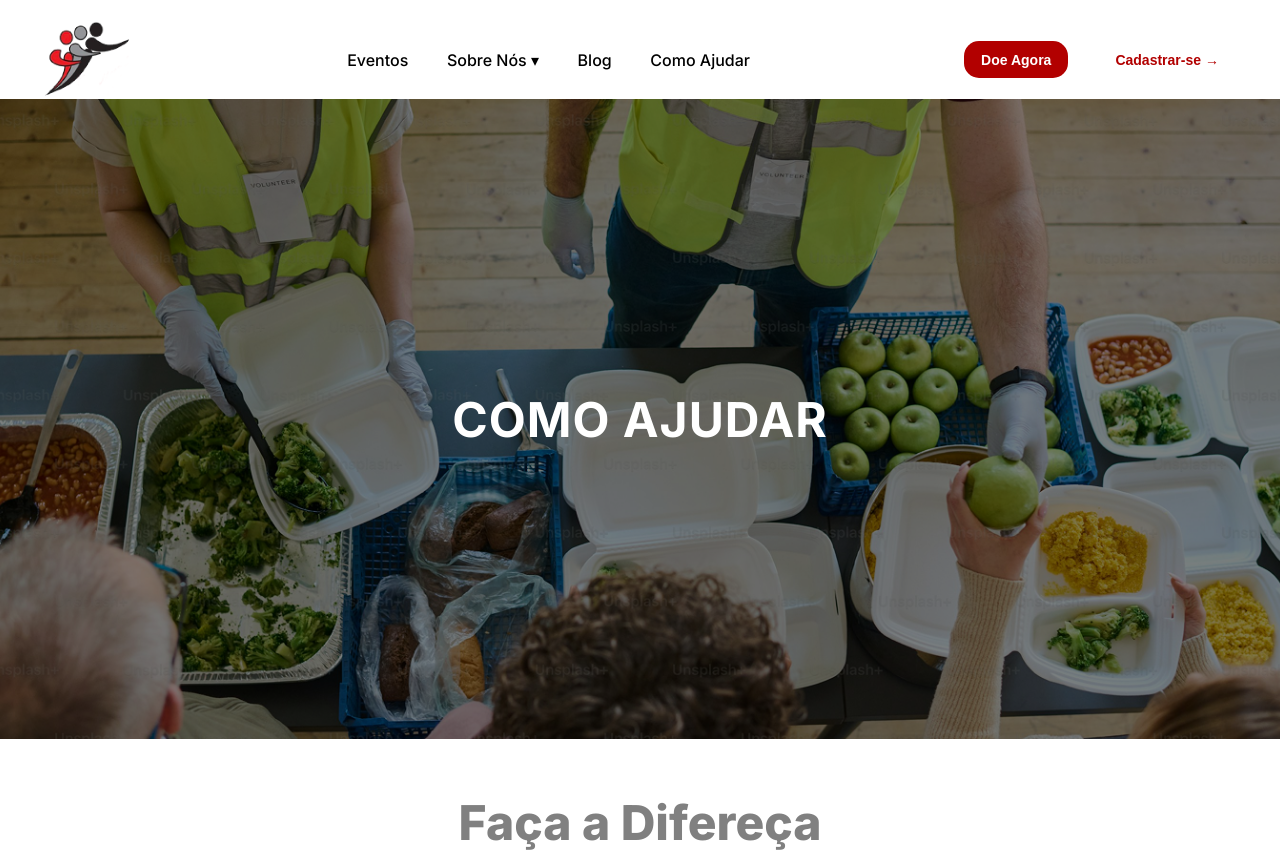
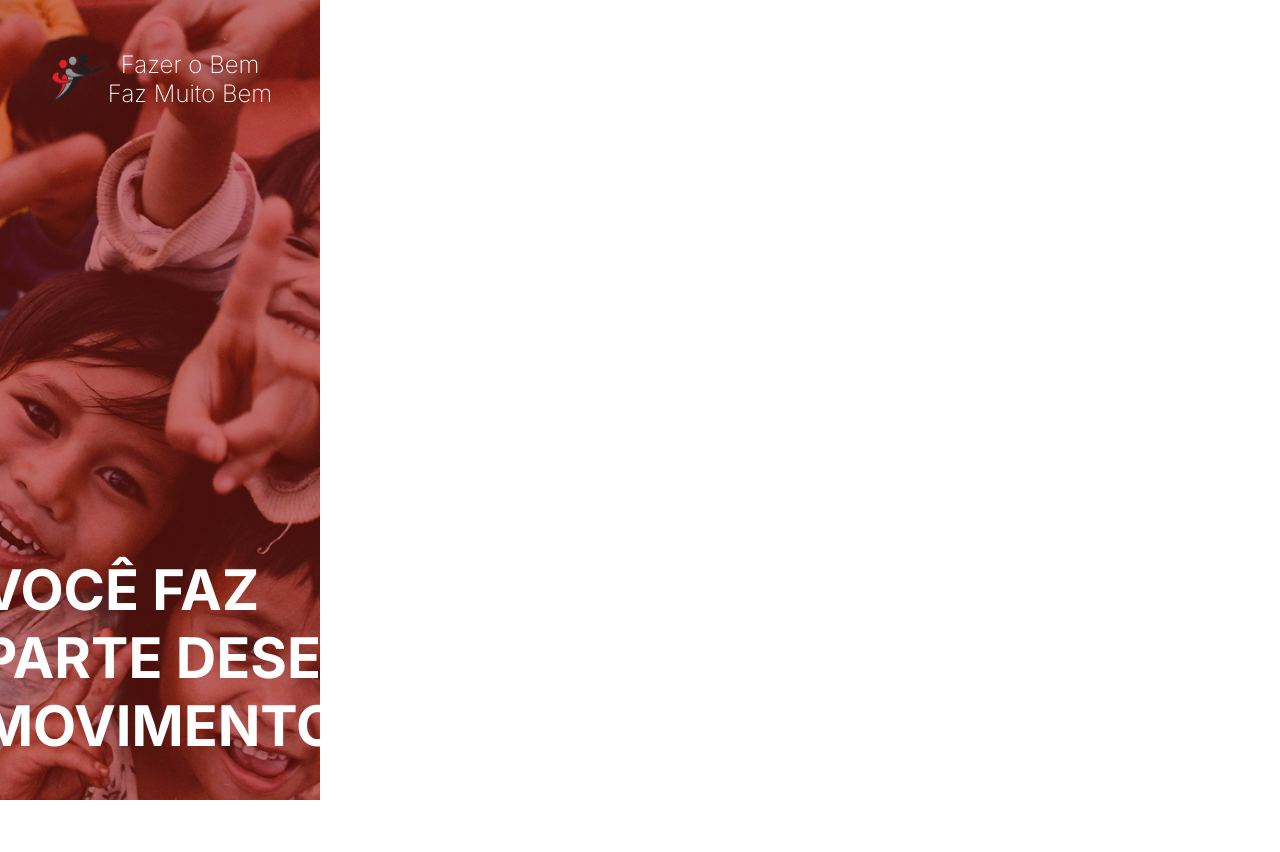
Before and after one commit to Gruposemh/front, a React (Vite) app: page / in a window 1280 px wide. Shown: the top 852 px of the page. After the commit the page ends 800 px from the top, so only its background shows below. Built offline with nearby package versions, Linux system fonts and the light colour scheme.

Commit message:
Feat: Adicionando código inicial da tela de Cadastro e Login

```diff
--- a/src/App.jsx
+++ b/src/App.jsx
@@ -4,11 +4,13 @@
 import Home from "./pages/Home";
 import Eventos from "./pages/Eventos"
 import ComoAjudar from "./pages/ComoAjudar"
+import Cadastro from "./pages/Cadastro"
+import Login from "./pages/Login"
 
 const App = () => {
   return (
     <>
-      <ComoAjudar/>
+      <Login/>
     </>
   )
 }
--- /dev/null
+++ b/src/components/Cadastro/Capa-cadastro/index.jsx
@@ -0,0 +1,21 @@
+import React from "react";
+import "../../../styles/Cadastro/Capa/style.css"
+import logo from "../../../assets/Logos/logo.svg"
+
+const CapaCadastro = ({title, img}) => {
+    return (
+        <>
+            <div className="capa-container">
+                <img src={img} className="fundo" />
+                <div className="overlay"></div>
+                <div className="cabecalho">
+                    <img src={logo} alt="logo" />
+                    <p>Fazer o Bem <br /> Faz Muito Bem</p>
+                </div>
+                <h1>{title}</h1>
+            </div>
+        </>
+    )
+}
+
+export default CapaCadastro
--- a/src/components/ComoAjudar/section-planos/index.jsx
+++ b/src/components/ComoAjudar/section-planos/index.jsx
@@ -19,7 +19,7 @@
                     </div>
                     <div className="doe-agora">
                         <p>Doe agora</p>
-                        <h3>Escolha um valor <br /> fixo para doar<br /> mensalmente</h3>
+                        <h3>Faça sua doação agora mesmo</h3>
                         <button>Continue</button>
                     </div>
                 </div>
--- a/src/pages/Cadastro/index.jsx
+++ b/src/pages/Cadastro/index.jsx
@@ -0,0 +1,11 @@
+import React from "react";
+import CapaCadastro from "../../components/Cadastro/Capa-cadastro"
+import capa from "../../assets/Cadastro/capa-cadastro.png"
+
+export default function Cadastro(){
+    return(
+        <>
+            <CapaCadastro title={"Quem ajuda transforma vidas"} img={capa}/>
+        </>
+    )
+}
--- a/src/pages/Login/index.jsx
+++ b/src/pages/Login/index.jsx
@@ -0,0 +1,11 @@
+import React from "react";
+import CapaCadastro from "../../components/Cadastro/Capa-cadastro"
+import capa from "../../assets/Login/capa-login.png"
+
+export default function Login(){
+    return(
+        <>
+            <CapaCadastro title={"Você faz parte dese movimento"} img={capa}/>
+        </>
+    )
+}
--- /dev/null
+++ b/src/styles/Cadastro/Capa/style.css
@@ -0,0 +1,61 @@
+.capa-container{
+    display: flex;
+    flex-direction: column;
+    justify-content: center;
+    align-items: center;
+    justify-content: space-between;
+    height: 100vh;
+    width: 25%;
+    position: relative;
+    overflow: hidden;
+}
+
+.capa-container .fundo {
+    position: absolute;
+    top: 0;
+    left: 0;
+    width: 100%;
+    height: 100%;
+    object-fit: cover;
+    z-index: 1;
+}
+
+.capa-container h1{
+    color: var(--color-white);
+    font-size: 3.5rem;
+    justify-self: center;
+    padding: 40px;
+    text-transform: uppercase;
+    position: absolute;
+    z-index: 2;
+    bottom: 0;
+}
+
+.overlay{
+    position: absolute;
+    top: 0;
+    left: 0;
+    width: 100%;
+    height: 100%;
+    background: rgba(143, 1, 1, 0.5);
+    z-index: 2;
+}
+
+.cabecalho {
+    display: flex;
+    align-items: center;
+    text-align: center;
+    margin-top: 50px;
+    font-size: 1.5rem;
+    width: 100%;
+    justify-content: center;
+    color: var(--color-white);
+    font-weight: 200;
+    position: absolute;
+    z-index: 2;
+    top: 0;
+}
+
+.cabecalho img{
+    width: 60px;
+}
--- a/src/styles/ComoAjudar/section-planos/style.css
+++ b/src/styles/ComoAjudar/section-planos/style.css
@@ -23,7 +23,7 @@
 
 .mensal {
     background-color: var(--color-white);
-    padding: 20px 60px 20px 20px;
+    padding: 20px;
     width: 300px;
     border-radius: 10px;
     display: flex;
@@ -36,20 +36,44 @@
 
 .mensal h3 {
     color: var(--color-secondary);
+    width: 100%;
+    padding-bottom: 50px;
 }
 
 .doe-agora{
     background-color: var(--color-white);
-    padding: 20px 60px 20px 20px;
+    margin-top: 20px;
+    padding: 20px;
     width: 300px;
     border-radius: 10px;
     display: flex;
     flex-direction: column;
 }
 
+.doe-agora p {
+    font-weight: bold;
+}
+
 .doe-agora button {
     border: 1px solid transparent;
-    padding: 5px;
+    padding: 10px;
     background-color: var(--color-grey-medium);
     border-radius: 10px;
+    justify-self: center;
+    font-weight: 800;
 }
+
+.doe-agora h3{
+    width: 100%;
+    padding-bottom: 50px;
+}
+
+.doe-agora button:hover{
+    background: none;
+    border: 1px solid var(--color-grey-medium);
+}
+
+.mensal:hover, .doe-agora:hover{
+    scale: 1.125;
+    transition: 1s;
+}
```
Also changed, not shown: src/assets/Cadastro/capa-cadastro.png (added), src/assets/Login/capa-login.png (added).
